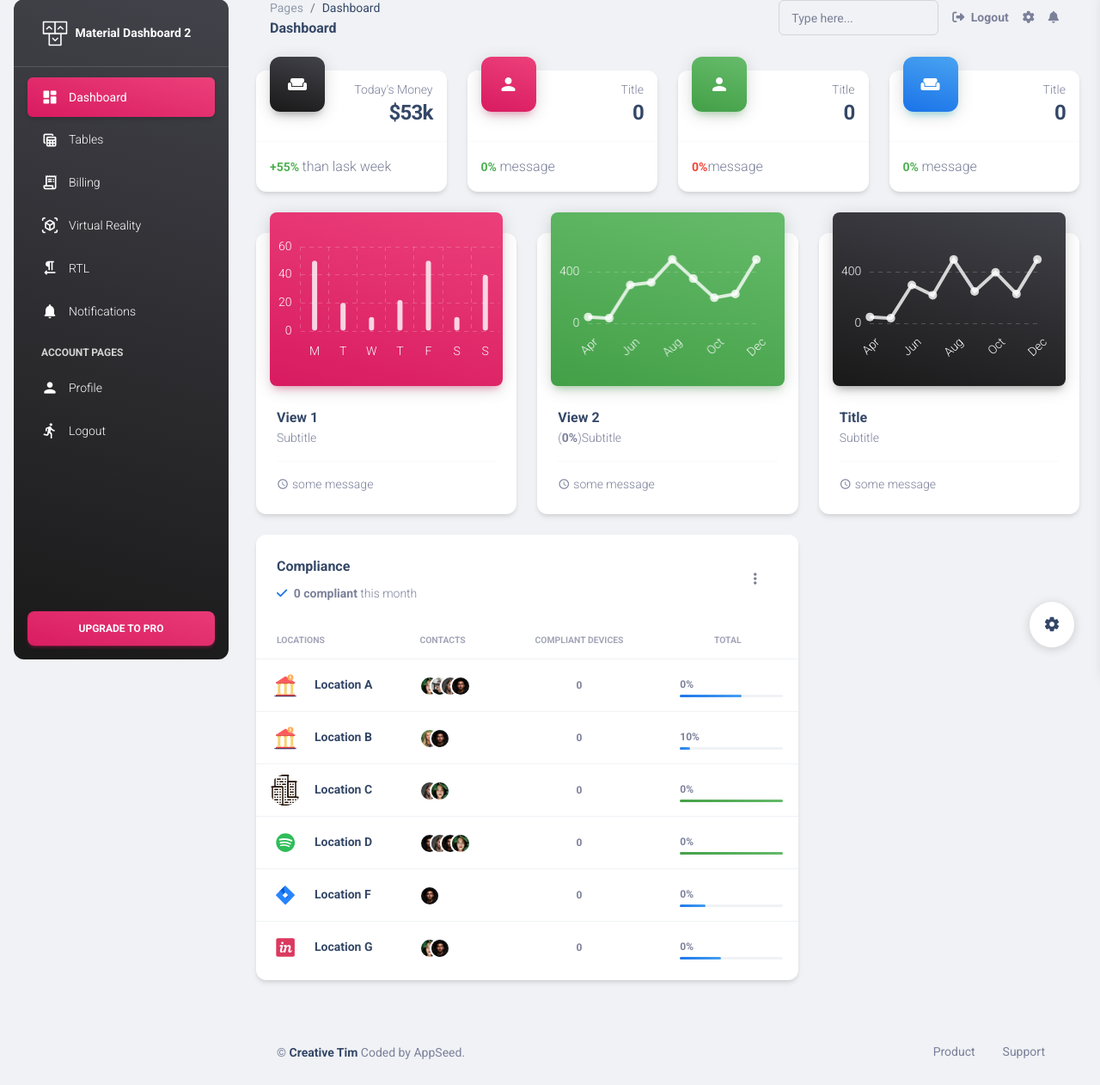
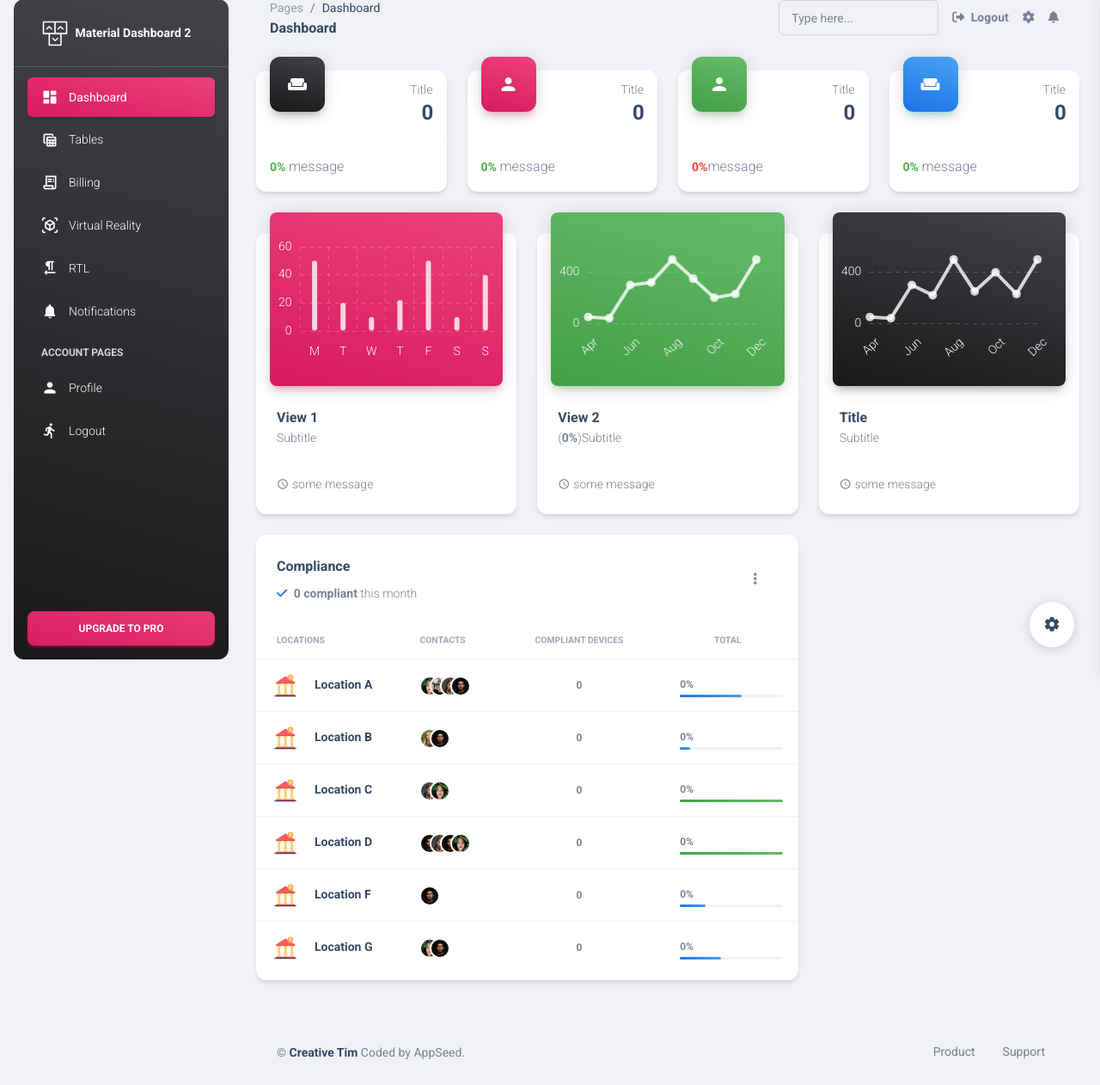
Before and after one commit to ipcoders/NetworkAutomationPortal, a Django app: page / in a window 1280 px wide. Shown: the part 17-1279 px from the top of the page at 86% size. Run offline with Django 3.2, Linux system fonts and the light colour scheme; the visitor is signed in with stand-in values (Sample User, id 1); some libraries are stand-ins or nearby versions.

Commit message:
removed pages

```diff
--- a/apps/templates/home/index.html
+++ b/apps/templates/home/index.html
@@ -16,13 +16,13 @@
                 <i class="material-icons opacity-10">weekend</i>
               </div>
               <div class="text-end pt-1">
-                <p class="text-sm mb-0 text-capitalize">Today's Money</p>
-                <h4 class="mb-0">$53k</h4>
+                <p class="text-sm mb-0 text-capitalize">Title</p>
+                <h4 class="mb-0">0</h4>
               </div>
             </div>
             <hr class="dark horizontal my-0">
             <div class="card-footer p-3">
-              <p class="mb-0"><span class="text-success text-sm font-weight-bolder">+55% </span>than lask week</p>
+              <p class="mb-0"><span class="text-success text-sm font-weight-bolder">0% </span>message</p>
             </div>
           </div>
         </div>
@@ -249,11 +249,11 @@
                         <div class="progress-wrapper w-75 mx-auto">
                           <div class="progress-info">
                             <div class="progress-percentage">
-                              <span class="text-xs font-weight-bold">10%</span>
+                              <span class="text-xs font-weight-bold">0%</span>
                             </div>
                           </div>
                           <div class="progress">
-                            <div class="progress-bar bg-gradient-info w-10" role="progressbar" aria-valuenow="10" aria-valuemin="0" aria-valuemax="100"></div>
+                            <div class="progress-bar bg-gradient-info w-10" role="progressbar" aria-valuenow="0" aria-valuemin="0" aria-valuemax="100"></div>
                           </div>
                         </div>
                       </td>
@@ -262,7 +262,7 @@
                       <td>
                         <div class="d-flex px-2 py-1">
                           <div>
-                            <img src="{{ ASSETS_ROOT }}/img/small-logos/logo-test-city01.svg" class="avatar avatar-sm me-3" alt="team7">
+                            <img src="{{ ASSETS_ROOT }}/img/small-logos/logo-test-bank01.svg" class="avatar avatar-sm me-3" alt="team7">
                           </div>
                           <div class="d-flex flex-column justify-content-center">
                             <h6 class="mb-0 text-sm">Location C</h6>
@@ -290,7 +290,7 @@
                             </div>
                           </div>
                           <div class="progress">
-                            <div class="progress-bar bg-gradient-success w-100" role="progressbar" aria-valuenow="100" aria-valuemin="0" aria-valuemax="100"></div>
+                            <div class="progress-bar bg-gradient-success w-100" role="progressbar" aria-valuenow="0" aria-valuemin="0" aria-valuemax="100"></div>
                           </div>
                         </div>
                       </td>
@@ -299,7 +299,7 @@
                       <td>
                         <div class="d-flex px-2 py-1">
                           <div>
-                            <img src="{{ ASSETS_ROOT }}/img/small-logos/logo-spotify.svg" class="avatar avatar-sm me-3" alt="spotify">
+                            <img src="{{ ASSETS_ROOT }}/img/small-logos/logo-test-bank01.svg" class="avatar avatar-sm me-3" alt="spotify">
                           </div>
                           <div class="d-flex flex-column justify-content-center">
                             <h6 class="mb-0 text-sm">Location D</h6>
@@ -333,7 +333,7 @@
                             </div>
                           </div>
                           <div class="progress">
-                            <div class="progress-bar bg-gradient-success w-100" role="progressbar" aria-valuenow="100" aria-valuemin="0" aria-valuemax="100"></div>
+                            <div class="progress-bar bg-gradient-success w-100" role="progressbar" aria-valuenow="0" aria-valuemin="0" aria-valuemax="100"></div>
                           </div>
                         </div>
                       </td>
@@ -342,7 +342,7 @@
                       <td>
                         <div class="d-flex px-2 py-1">
                           <div>
-                            <img src="{{ ASSETS_ROOT }}/img/small-logos/logo-jira.svg" class="avatar avatar-sm me-3" alt="jira">
+                            <img src="{{ ASSETS_ROOT }}/img/small-logos/logo-test-bank01.svg" class="avatar avatar-sm me-3" alt="jira">
                           </div>
                           <div class="d-flex flex-column justify-content-center">
                             <h6 class="mb-0 text-sm">Location F</h6>
@@ -367,7 +367,7 @@
                             </div>
                           </div>
                           <div class="progress">
-                            <div class="progress-bar bg-gradient-info w-25" role="progressbar" aria-valuenow="25" aria-valuemin="0" aria-valuemax="25"></div>
+                            <div class="progress-bar bg-gradient-info w-25" role="progressbar" aria-valuenow="0" aria-valuemin="0" aria-valuemax="100"></div>
                           </div>
                         </div>
                       </td>
@@ -376,7 +376,7 @@
                       <td>
                         <div class="d-flex px-2 py-1">
                           <div>
-                            <img src="{{ ASSETS_ROOT }}/img/small-logos/logo-invision.svg" class="avatar avatar-sm me-3" alt="invision">
+                            <img src="{{ ASSETS_ROOT }}/img/small-logos/logo-test-bank01.svg" class="avatar avatar-sm me-3" alt="invision">
                           </div>
                           <div class="d-flex flex-column justify-content-center">
                             <h6 class="mb-0 text-sm">Location G</h6>
@@ -404,7 +404,7 @@
                             </div>
                           </div>
                           <div class="progress">
-                            <div class="progress-bar bg-gradient-info w-40" role="progressbar" aria-valuenow="40" aria-valuemin="0" aria-valuemax="40"></div>
+                            <div class="progress-bar bg-gradient-info w-40" role="progressbar" aria-valuenow="0" aria-valuemin="0" aria-valuemax="100"></div>
                           </div>
                         </div>
                       </td>
```
Also changed, not shown: apps/templates/home/future/billing.html (renamed from apps/templates/home/billing.html), apps/templates/home/future/notifications.html (renamed from apps/templates/home/notifications.html), apps/templates/home/future/profile.html (renamed from apps/templates/home/profile.html), apps/templates/home/future/rtl.html (renamed from apps/templates/home/rtl.html), apps/templates/home/future/tables.html (renamed from apps/templates/home/tables.html), apps/templates/home/future/virtual-reality.html (renamed from apps/templates/home/virtual-reality.html).
